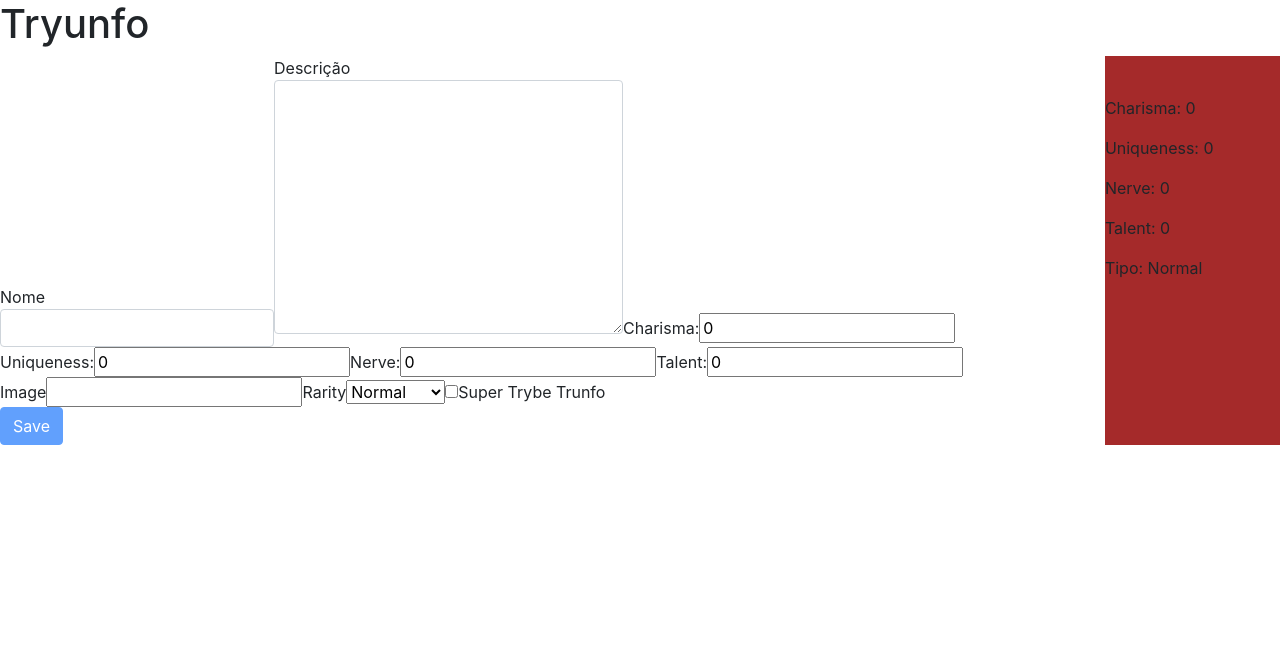
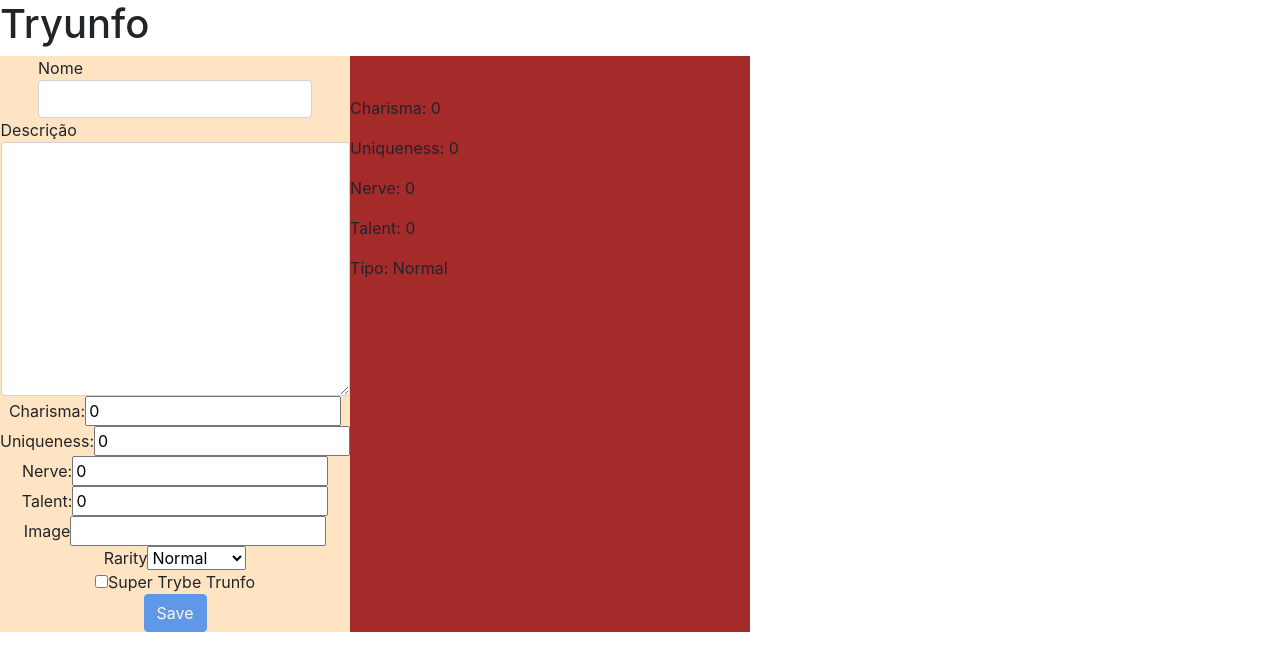
Before and after one commit to Leandro-Hespanhol/Super-trunfo-drag, a React (Create React App) app: page / in a window 1280 px wide. Shown: the top 670 px of the page. Built offline with nearby package versions, Linux system fonts and the light colour scheme.

Commit message:
lint amigo

```diff
--- a/public/index.html
+++ b/public/index.html
@@ -13,6 +13,16 @@
     <!--
       manifest.json provides metadata used when your web app is installed on a
       user's mobile device or desktop. See https://developers.google.com/web/fundamentals/web-app-manifest/
+    -->
+    <link rel="manifest" href="%PUBLIC_URL%/manifest.json" />
+    <!--
+      Notice the use of %PUBLIC_URL% in the tags above.
+      It will be replaced with the URL of the `public` folder during the build.
+      Only files inside the `public` folder can be referenced from the HTML.
+
+      Unlike "/favicon.ico" or "favicon.ico", "%PUBLIC_URL%/favicon.ico" will
+      work correctly both with client-side routing and a non-root public URL.
+      Learn how to configure a non-root public URL by running `npm run build`.
     -->
     <link href="https://cdn.jsdelivr.net/npm/bootstrap@5.1.3/dist/css/bootstrap.min.css" rel="stylesheet" integrity="sha384-1BmE4kWBq78iYhFldvKuhfTAU6auU8tT94WrHftjDbrCEXSU1oBoqyl2QvZ6jIW3" crossorigin="anonymous">
     <title>Tryunfo's Game</title>
--- /dev/null
+++ b/src/components/Form.css
@@ -0,0 +1,15 @@
+.form-div {
+  background-color: bisque;
+  display: flex;
+  flex-direction: column;
+  align-items: center;
+}
+
+.main-card-div {
+  background-color: brown;
+  width: 400px;
+};
+
+.card-image {
+  width: 380px;
+};
--- a/src/components/Form.jsx
+++ b/src/components/Form.jsx
@@ -1,4 +1,5 @@
 import React, { Component } from 'react';
+import './Form.css';
 import PropTypes from 'prop-types';
 
 class Form extends Component {
--- a/src/index.css
+++ b/src/index.css
@@ -15,19 +15,3 @@ code {
 .main-div {
   display: flex;
 }
-
-.main-card-div {
-  background-color: brown;
-  width: 400px;
-};
-
-.card-image {
-  width: 380px;
-};
-
-.form-div {
-  background-color: bisque;
-  display: flex;
-  flex-direction: column;
-  align-items: center;
-}
```
